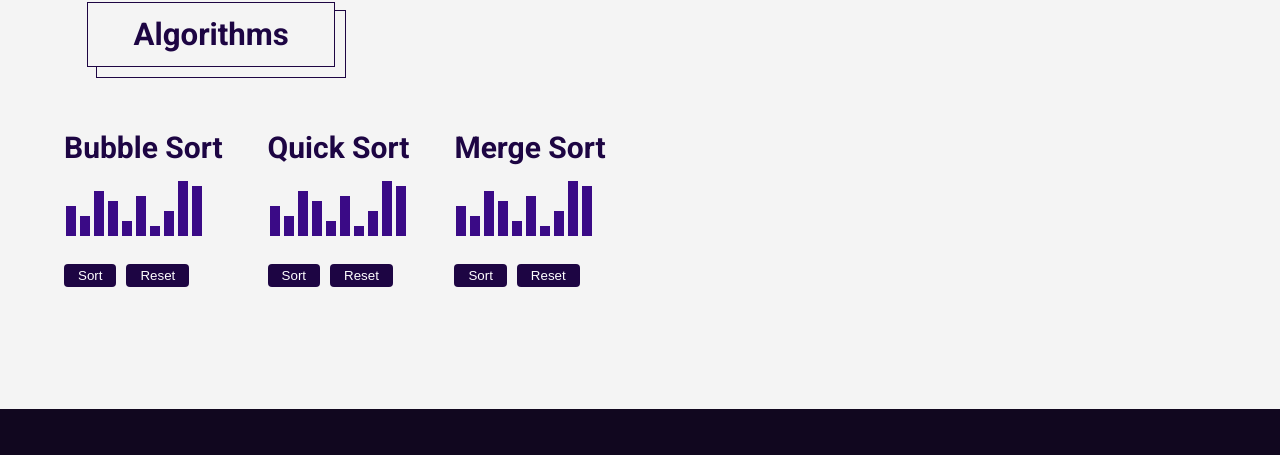
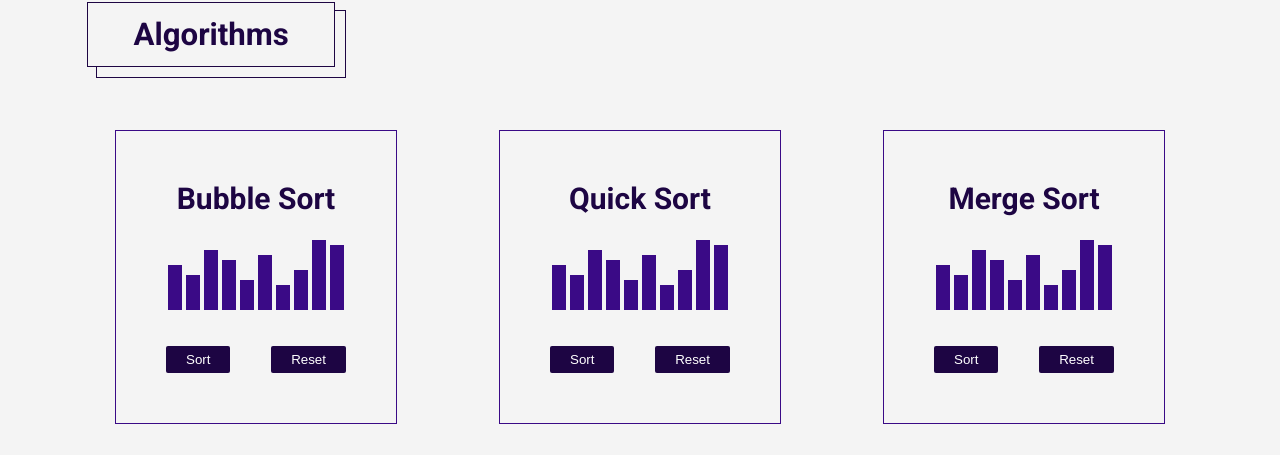
Before and after one commit to Ice-Cap/my-portfolio-website, a React (Create React App) app: page / in a window 1280 px wide. Shown: the part 1472-1927 px from the top of the page. Built offline with nearby package versions, Linux system fonts and the light colour scheme.

Commit message:
updating styles

```diff
--- a/src/components/algorithms/Algorithm.js
+++ b/src/components/algorithms/Algorithm.js
@@ -7,8 +7,10 @@ function Algorithm(props) {
             <div className='array-container'>
                 {props.display}
             </div>
-            <button onClick={() => props.sort()}>Sort</button>
-            <button onClick={() => props.reset()}>Reset</button>
+            <div className="flex space-between">
+                <button onClick={() => props.sort()}>Sort</button>
+                <button onClick={() => props.reset()}>Reset</button>
+            </div>
         </div>
     );
 }
--- a/src/scss/components/_algos.scss
+++ b/src/scss/components/_algos.scss
@@ -20,7 +20,8 @@
     h3 {
         font-size: 30px;
         color: $primary-color-200;
-        margin-bottom: 16px;
+        margin-bottom: 24px;
+        text-align: center;
     }
 
     .array-container {
@@ -31,48 +32,48 @@
         display: inline-block;
         margin: 0 2px;
         background-color: $primary-color-100;
-        width: 10px;
-        height: 5px;
+        width: 14px;
+        height: 20px;
     }
 
     .i1 {
-        height: 10px;
+        height: 25px;
     }
 
     .i2 {
-        height: 15px;
+        height: 30px;
     }
 
     .i3 {
-        height: 20px;
+        height: 35px;
     }
 
     .i4 {
-        height: 25px;
+        height: 40px;
     }
 
     .i5 {
-        height: 30px;
+        height: 45px;
     }
 
     .i6 {
-        height: 35px;
+        height: 50px;
     }
 
     .i7 {
-        height: 40px;
+        height: 55px;
     }
 
     .i8 {
-        height: 45px;
+        height: 60px;
     }
 
     .i9 {
-        height: 50px;
+        height: 65px;
     }
 
     .i10 {
-        height: 55px;
+        height: 70px;
     }
 
     .check-swap {
@@ -84,12 +85,11 @@
 
     button {
         color: #fff;
-        margin-top: 24px;
-        margin-right: 10px;
+        margin-top: 32px;
         background-color: $primary-color-200;
         border: none;
-        padding: 4px 14px;
-        border-radius: 4px;
+        padding: 6px 20px;
+        border-radius: 2px;
 
         &:hover {
             cursor: pointer;
@@ -104,9 +104,11 @@
         display: flex;
         flex-wrap: wrap;
         margin-bottom: 45px;
+        justify-content: space-around;
     }
     .algorithms-container .algo {
-        margin-right: 45px;
+        border: 1px solid $primary-color-100;
+        padding: 50px;
     }
 
     // Mobile
```
